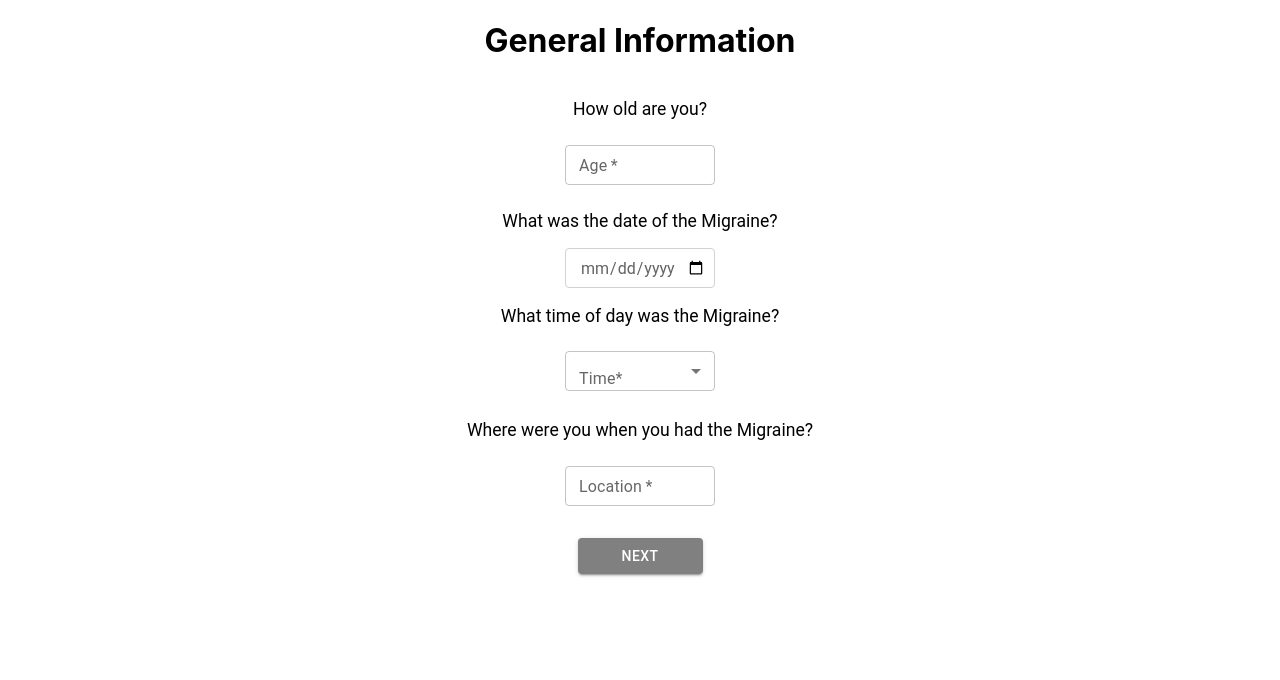
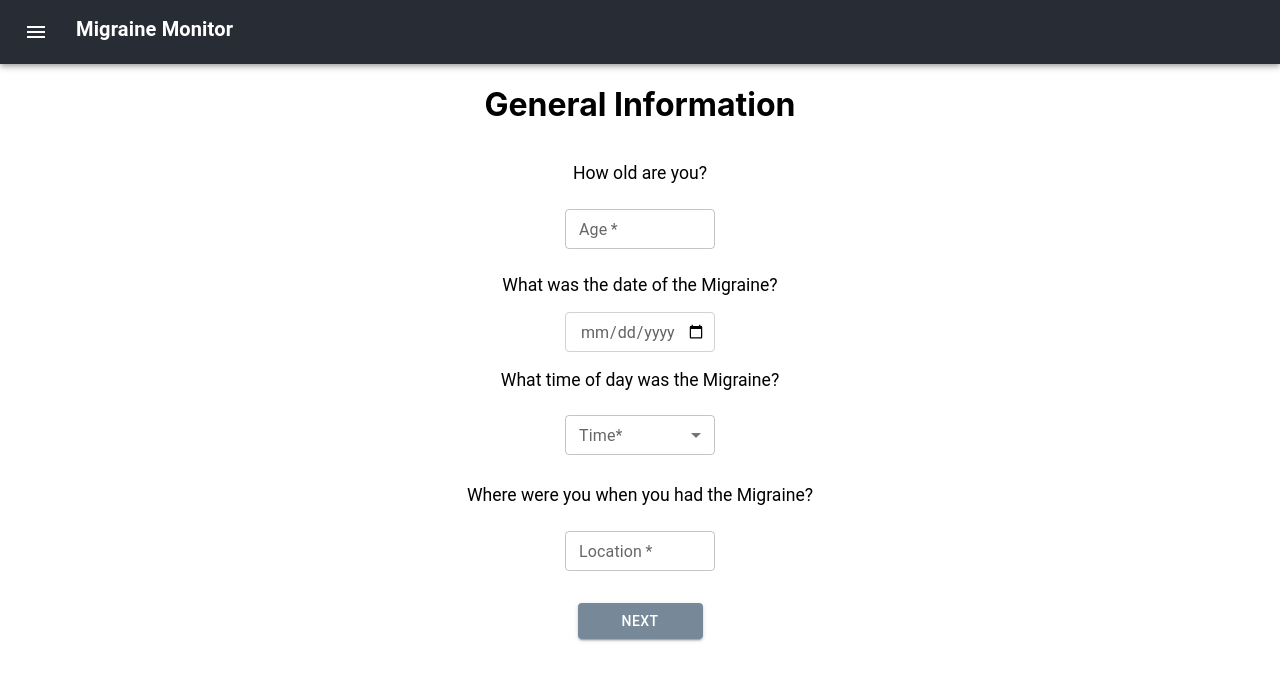
Before and after one commit to audreymendzef/migrainetracker, a React (Create React App) app: page /survey in a window 1280 px wide. Shown: the top 680 px of the page. Built offline with nearby package versions, Linux system fonts and the light colour scheme.

Commit message:
feat: added nav bar with routing & made theme

```diff
--- a/src/App.js
+++ b/src/App.js
@@ -1,6 +1,14 @@
 import Home from "Pages/Home";
 import Survey from "Pages/Survey";
-import { BrowserRouter, Routes, Route } from "react-router-dom";
+import { BrowserRouter, Routes, Route, Outlet } from "react-router-dom";
+import NavBar from "./NavBar";
+
+const WithNav = () => (
+  <>
+    <NavBar />
+    <Outlet />
+  </>
+);
 
 function App() {
   // return <Home />;
@@ -8,7 +16,9 @@ function App() {
     <BrowserRouter>
       <Routes>
         <Route index element={<Home />} />
-        <Route path="survey" element={<Survey />} />
+        <Route element={<WithNav />}>
+          <Route path="survey" element={<Survey />} />
+        </Route>
       </Routes>
     </BrowserRouter>
   );
--- /dev/null
+++ b/src/NavBar/index.js
@@ -0,0 +1,85 @@
+import { useState } from "react";
+import AppBar from "@mui/material/AppBar";
+import Box from "@mui/material/Box";
+import Toolbar from "@mui/material/Toolbar";
+import IconButton from "@mui/material/IconButton";
+import Typography from "@mui/material/Typography";
+import Menu from "@mui/material/Menu";
+import MenuIcon from "@mui/icons-material/Menu";
+import Container from "@mui/material/Container";
+import MenuItem from "@mui/material/MenuItem";
+import Link from "@mui/material/Link";
+
+const pages = [
+  { display: "Home", link: "/" },
+  { display: "Logs", link: "/logs" },
+  { display: "+Track", link: "/survey" },
+];
+
+const NavBar = () => {
+  const [anchorElNav, setAnchorElNav] = useState(null);
+
+  const handleOpenNavMenu = (event) => {
+    setAnchorElNav(event.currentTarget);
+  };
+
+  const handleCloseNavMenu = () => {
+    setAnchorElNav(null);
+  };
+
+  return (
+    <AppBar position="static" color="secondary">
+      <Container maxWidth="xl">
+        <Toolbar disableGutters>
+          <Box sx={{ flexGrow: 1 }}>
+            <IconButton
+              size="large"
+              edge="start"
+              color="inherit"
+              aria-label="menu"
+              aria-controls="menu-navbar"
+              aria-haspopup="true"
+              onClick={handleOpenNavMenu}
+              sx={{ mr: 2 }}
+            >
+              <MenuIcon />
+            </IconButton>
+            <Menu
+              id="menu-navbar"
+              anchorEl={anchorElNav}
+              anchorOrigin={{ vertical: "bottom", horizontal: "left" }}
+              keepMounted
+              transformOrigin={{ vertical: "top", horizontal: "left" }}
+              open={Boolean(anchorElNav)}
+              onClose={handleCloseNavMenu}
+            >
+              {pages.map((page) => (
+                <MenuItem key={page.display} onClick={handleCloseNavMenu}>
+                  <Link href={page.link} sx={{ textDecoration: "none" }}>
+                    <Typography textAlign="center">{page.display}</Typography>
+                  </Link>
+                </MenuItem>
+              ))}
+            </Menu>
+            <Typography
+              variant="h6"
+              noWrap
+              component="a"
+              href="/"
+              sx={{
+                mr: 2,
+                color: "common.white",
+                textDecoration: "none",
+                fontFamily: "Roboto",
+                fontWeight: 700,
+              }}
+            >
+              Migraine Monitor
+            </Typography>
+          </Box>
+        </Toolbar>
+      </Container>
+    </AppBar>
+  );
+};
+export default NavBar;
--- a/src/Pages/Survey/General/index.js
+++ b/src/Pages/Survey/General/index.js
@@ -74,10 +74,8 @@ function General({ goForward }) {
           render={({
             field: { onChange, value, onBlur },
             fieldState: { error },
-          }) => {
-            console.log(error);
-            return (
-              <FormControl sx={{ m: 1, width: 150 }} error={error}>
+          }) => (
+            <FormControl sx={{ m: 1, width: 150 }} error={error} size="small">
               <InputLabel id="demo-simple-select-label">Time*</InputLabel>
               <Select
                 label="Time"
@@ -85,7 +83,6 @@ function General({ goForward }) {
                 onBlur={onBlur}
                 value={value}
                 error={!!error}
-                  size="small"
               >
                 <MenuItem value="" disabled>
                   Select One
@@ -102,8 +99,7 @@ function General({ goForward }) {
               </Select>
               <FormHelperText>{error ? error.message : null}</FormHelperText>
             </FormControl>
-            );
-          }}
+          )}
           rules={{ required: "Time of day is required." }}
         />
 
@@ -137,9 +133,9 @@ function General({ goForward }) {
           variant="contained"
           sx={{
             marginTop: 3,
-            backgroundColor: "gray",
+            backgroundColor: "primary",
             width: 125,
-            "&:hover": { backgroundColor: "darkgray" },
+            "&:hover": { backgroundColor: "secondary" },
           }}
         >
           Next
--- a/src/index.js
+++ b/src/index.js
@@ -1,13 +1,18 @@
-import React from 'react';
-import ReactDOM from 'react-dom/client';
-import './index.css';
-import App from './App';
-import reportWebVitals from './reportWebVitals';
+import React from "react";
+import ReactDOM from "react-dom/client";
+import { ThemeProvider } from "@mui/material/styles";
 
-const root = ReactDOM.createRoot(document.getElementById('root'));
+import "./index.css";
+import App from "./App";
+import reportWebVitals from "./reportWebVitals";
+import theme from "./theme";
+
+const root = ReactDOM.createRoot(document.getElementById("root"));
 root.render(
   <React.StrictMode>
-    <App />
+    <ThemeProvider theme={theme}>
+      <App />
+    </ThemeProvider>
   </React.StrictMode>
 );
 
--- /dev/null
+++ b/src/theme.js
@@ -0,0 +1,15 @@
+import { createTheme, ThemeProvider } from "@mui/material/styles";
+
+const theme = createTheme({
+  palette: {
+    primary: {
+      // Purple and green play nicely together.
+      main: "#778899",
+    },
+    secondary: {
+      // This is green.A700 as hex.
+      main: "#282c34",
+    },
+  },
+});
+export default theme;
```
Also changed, not shown: src/NavBar/styles.css (added). Lines whose indentation alone changed are shown as unchanged.
